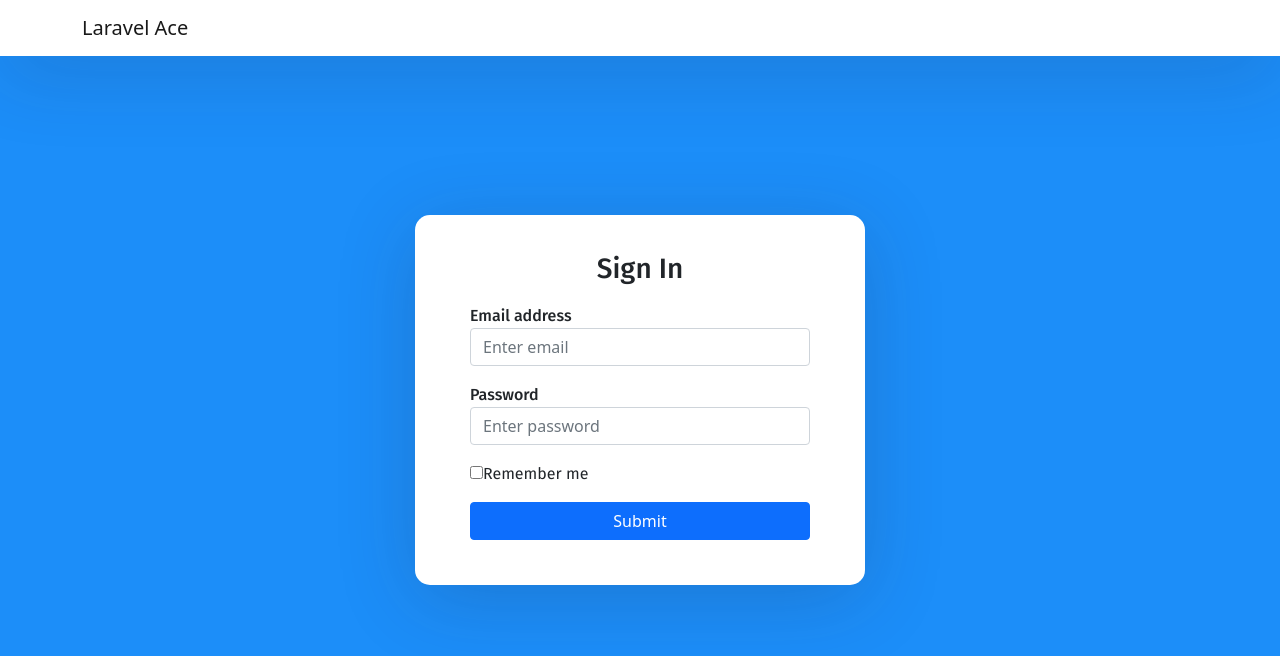
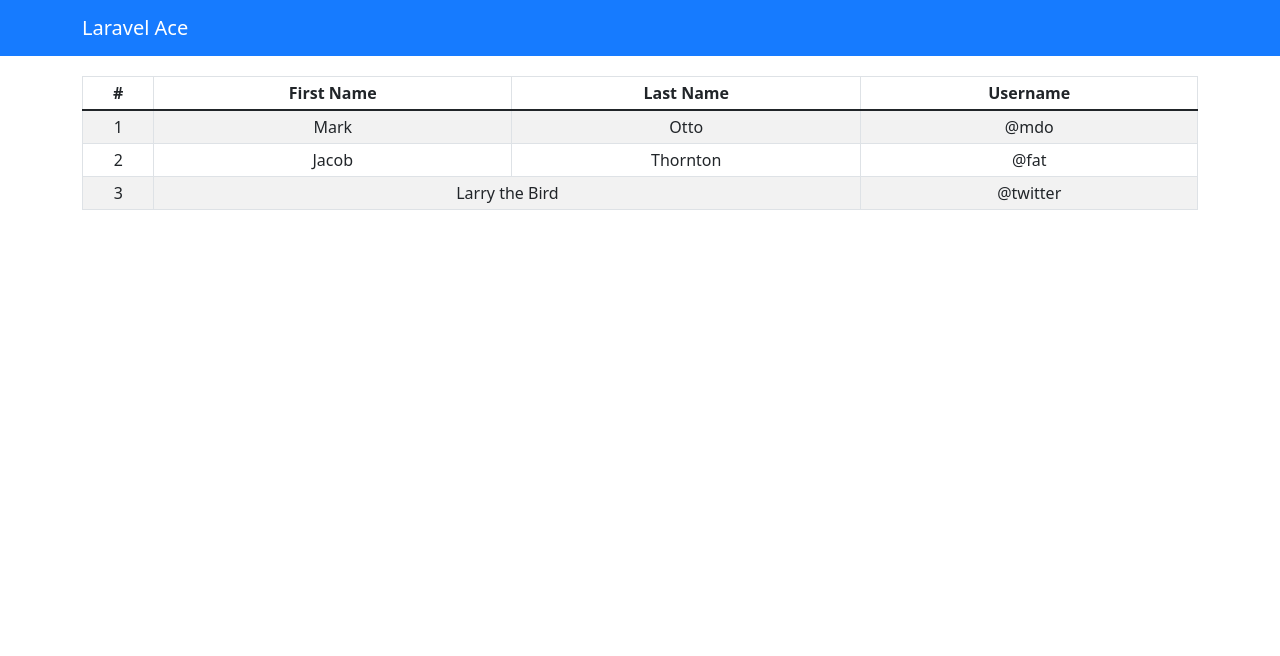
Before and after one commit to dhtml/laravel-ace-frontend, a React (Create React App) app: page / in a window 1280 px wide. Shown: the top 656 px of the page. Built offline with nearby package versions, Linux system fonts and the light colour scheme.

Commit message:
Designed table for display

```diff
--- a/package.json
+++ b/package.json
@@ -8,6 +8,7 @@
     "@testing-library/user-event": "^13.5.0",
     "bootstrap": "^5.1.3",
     "react": "^18.0.0",
+    "react-bootstrap": "^2.4.0",
     "react-dom": "^18.0.0",
     "react-router-dom": "^6.3.0",
     "react-scripts": "5.0.1",
--- a/src/App.css
+++ b/src/App.css
@@ -36,3 +36,12 @@
     transform: rotate(360deg);
   }
 }
+
+.navbar {
+  background: #167bff;
+  margin-bottom:20px;
+}
+
+.navbar-brand {
+ color:#fff;
+}
--- a/src/App.js
+++ b/src/App.js
@@ -1,33 +1,38 @@
-import React from 'react'
+import React, {useState} from 'react'
 import '../node_modules/bootstrap/dist/css/bootstrap.min.css'
 import './App.css'
 import { BrowserRouter as Router, Routes, Route, Link } from 'react-router-dom'
 
 import Login from './components/login.component'
+import Dashboard from './components/dashboard.component'
 
 function App() {
+  const [token, setToken] = useState();
+
+  if(token) {
+    return <Login setToken={setToken} />
+  }
+
   return (
     <Router>
       <div className="App">
-        <nav className="navbar navbar-expand-lg navbar-light fixed-top">
+        <nav className="navbar navbar-expand-lg">
           <div className="container">
             <Link className="navbar-brand" to={'/sign-in'}>
              Laravel Ace
             </Link>
-            <div className="collapse navbar-collapse" id="navbarTogglerDemo02">
+            <div className="collapse navbar-collapse" id="navbarToggler">
               <ul className="navbar-nav ml-auto">
               </ul>
             </div>
           </div>
         </nav>
 
-        <div className="auth-wrapper">
-          <div className="auth-inner">
+          <div className="container">
             <Routes>
-              <Route exact path="/" element={<Login />} />
+              <Route exact path="/" element={<Dashboard />} />
             </Routes>
           </div>
-        </div>
       </div>
     </Router>
   )
--- /dev/null
+++ b/src/components/dashboard.component.js
@@ -0,0 +1,38 @@
+import React, {Component} from 'react'
+import { Button, Table } from 'react-bootstrap';
+
+export default class Dashboard extends Component {
+    render() {
+        return (
+            <Table striped bordered hover size="sm">
+                <thead>
+                <tr>
+                    <th>#</th>
+                    <th>First Name</th>
+                    <th>Last Name</th>
+                    <th>Username</th>
+                </tr>
+                </thead>
+                <tbody>
+                <tr>
+                    <td>1</td>
+                    <td>Mark</td>
+                    <td>Otto</td>
+                    <td>@mdo</td>
+                </tr>
+                <tr>
+                    <td>2</td>
+                    <td>Jacob</td>
+                    <td>Thornton</td>
+                    <td>@fat</td>
+                </tr>
+                <tr>
+                    <td>3</td>
+                    <td colSpan={2}>Larry the Bird</td>
+                    <td>@twitter</td>
+                </tr>
+                </tbody>
+            </Table>
+        )
+    }
+}
--- a/src/components/login.component.js
+++ b/src/components/login.component.js
@@ -1,8 +1,10 @@
-import React, { Component } from 'react'
+import React, {Component} from 'react'
 
 export default class Login extends Component {
     render() {
         return (
+            <div className="auth-wrapper">
+                <div className="auth-inner">
                     <form>
                         <h3>Sign In</h3>
 
@@ -43,6 +45,8 @@
                             </button>
                         </div>
                     </form>
+                </div>
+            </div>
         )
     }
 }
--- a/src/index.css
+++ b/src/index.css
@@ -3,8 +3,9 @@
 * {
     box-sizing: border-box;
 }
+
 body {
-  background: #1c8ef9 !important;
+    background: #fff;
     min-height: 100vh;
     display: flex;
     font-weight: 400;
@@ -82,3 +83,7 @@
 .forgot-password a {
     color: #167bff;
 }
+
+#customCheck1 {
+  margin-right:10px;
+}
```
Also changed, not shown: 1 other file (tests, documents, lock files or other folders). Lines whose indentation alone changed are shown as unchanged.
